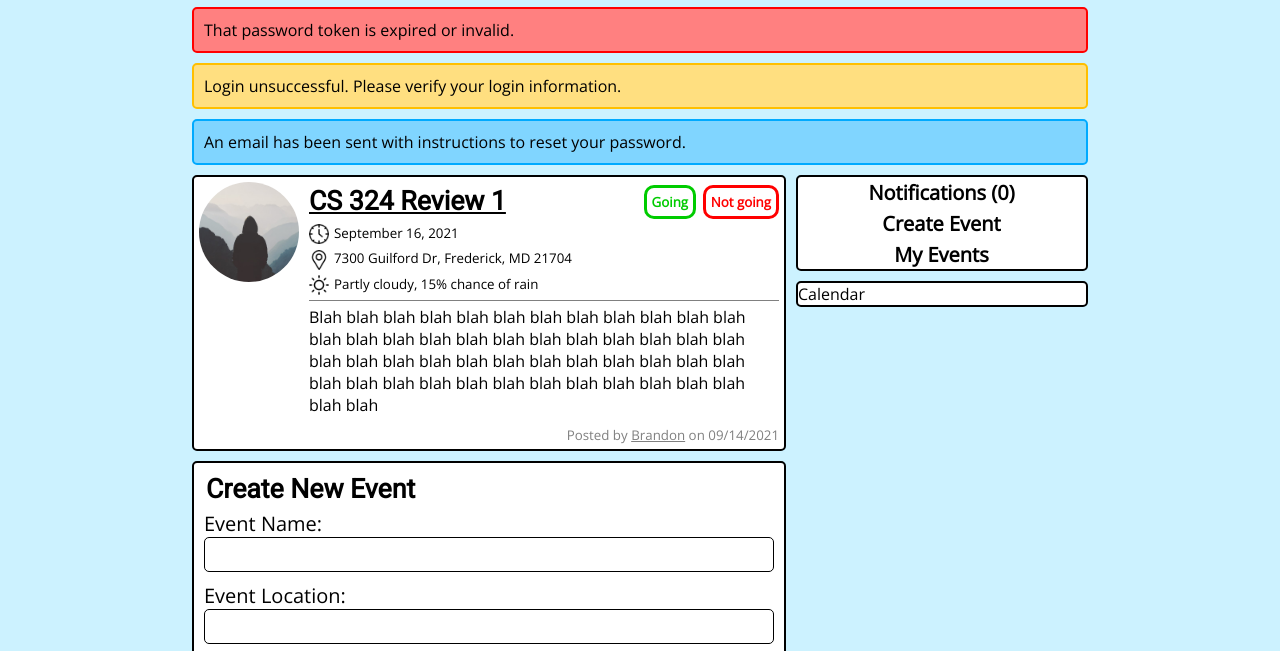
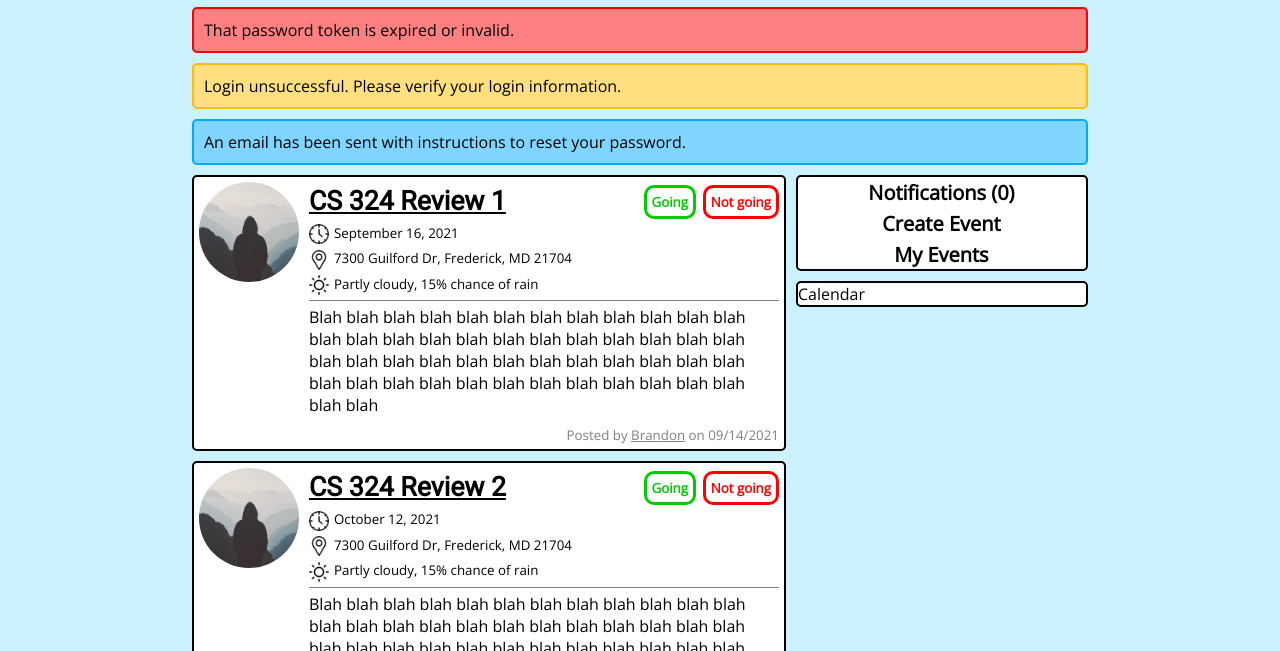
Before and after one commit to knotekbr/knotekbr.github.io, a plain HTML site: page plannit/test.html in a window 1280 px wide. Shown: the part 109-760 px from the top of the page. Drawn offline with nearby package versions, Linux system fonts and the light colour scheme.

Commit message:
Add files via upload

```diff
--- a/plannit/test.html
+++ b/plannit/test.html
@@ -93,9 +93,6 @@
 		footer > a:hover {
 			color: black;
 		}
-		[placeholder] {
-			color: gray;
-		}
 		.nav-logo {
 			width: 130px;
 			height: 50px;
@@ -117,26 +114,43 @@
 		}
 		.row {
 			display: flex;
-			flex-wrap: wrap;
+			flex-wrap: wrap-reverse;
 			margin-left: -5px;
 			margin-right: -5px;
 		}
-		.row > * {
+		.row::after {
+			content: "";
+			clear: both;
+			display: table;
+		}
+		[class*="col-"] {
 			flex: 0 0 auto;
 			flex-shrink: 0;
-			width: 100%;
-			max-width: 100%;
 			padding-left: 5px;
 			padding-right: 5px;
 		}
-		.col-full {
-			width: 100%;
+		@media (max-width: 992px) {
+			[class*="col-"] {
+				width: 100%;
+			}
+			nav, main {
+				margin-left: 2%;
+				margin-right: 2%;
+			}
 		}
-		.col-main {
-			width: 66.67%
-		}
-		.col-sdbr {
-			width: 33.33%;
+		@media (min-width: 993px) {
+			.col-1 {width: 8.33%;}
+			.col-2 {width: 16.66%;}
+			.col-3 {width: 25%;}
+			.col-4 {width: 33.33%;}
+			.col-5 {width: 41.66%;}
+			.col-6 {width: 50%;}
+			.col-7 {width: 58.33%;}
+			.col-8 {width: 66.66%;}
+			.col-9 {width: 75%;}
+			.col-10 {width: 83.33%;}
+			.col-11 {width: 91.66%;}
+			.col-12 {width: 100%;}
 		}
 		.container {
 			border: 2px solid;
@@ -173,6 +187,13 @@
 		}
 		.col-txt {
 			width: calc(100% - var(--user-img-col-width));
+		}
+		.cnt-img {
+			width: var(--user-img-col-width);
+			float: left;
+		}
+		.cnt-txt {
+			margin-left: var(--user-img-col-width);
 		}
 		.cnt-header {
 			border-bottom: 1px solid;
@@ -340,7 +361,7 @@
 	</header>
 	<main>
 		<div class="row">
-			<div class="col-full">
+			<div class="col-12">
 				<div class="container success pd10">
 					Your event has been successfully created!
 				</div>
@@ -356,7 +377,41 @@
 			</div>
 		</div>
 		<div class="row">
-			<div class="col-main">
+			<div class="col-8">
+				<div class="container content pd5">
+					<div class="cnt-img">
+						<a href="#"><img class="user-img" src="default.jpg"></a>
+					</div>
+					<div class="cnt-txt">
+						<div class="cnt-header">
+							<div class="cnt-title">
+								<a href="#">CS 324 Review 1</a>
+								<form class="rsvp">
+									<button class="btn-success rsvp-btn">Going</button>
+									<button class="btn-failure rsvp-btn">Not going</button>
+								</form>
+							</div>
+							<div class="cnt-info">
+								<div class="event-info">
+									<img src="time-24.png" class="icon">September 16, 2021
+								</div>
+								<div class="event-info">
+									<img src="location-24.png" class="icon">7300 Guilford Dr, Frederick, MD 21704
+								</div>
+								<div class="event-info">
+									<img src="weather-24.png" class="icon">Partly cloudy, 15% chance of rain
+								</div>
+							</div>
+						</div>
+						<div class="cnt-body">
+							Blah blah blah blah blah blah blah blah blah blah blah blah blah blah blah blah blah blah blah blah blah blah blah blah blah
+							blah blah blah blah blah blah blah blah blah blah blah blah blah blah blah blah blah blah blah blah blah blah blah blah blah
+						</div>
+						<div class="cnt-footer">
+							<small class="cnt-meta">Posted by <a href="#">Brandon</a> on 09/14/2021</small>
+						</div>
+					</div>
+				</div>
 				<div class="container content pd5">
 					<div class="row">
 						<div class="col-img">
@@ -365,7 +420,7 @@
 						<div class="col-txt">
 							<div class="cnt-header">
 								<div class="cnt-title">
-									<a href="#">CS 324 Review 1</a>
+									<a href="#">CS 324 Review 2</a>
 									<form class="rsvp">
 										<button class="btn-success rsvp-btn">Going</button>
 										<button class="btn-failure rsvp-btn">Not going</button>
@@ -373,7 +428,7 @@
 								</div>
 								<div class="cnt-info">
 									<div class="event-info">
-										<img src="time-24.png" class="icon">September 16, 2021
+										<img src="time-24.png" class="icon">October 12, 2021
 									</div>
 									<div class="event-info">
 										<img src="location-24.png" class="icon">7300 Guilford Dr, Frederick, MD 21704
@@ -438,7 +493,7 @@
 					Hello World</br>
 				</div>
 			</div>
-			<div class="col-sdbr">
+			<div class="col-4">
 				<div class="container content">
 					<a class="sdbr-btn rnd-top" href="#">Notifications (0)</a>
 					<a class="sdbr-btn" href="#">Create Event</a>
```
